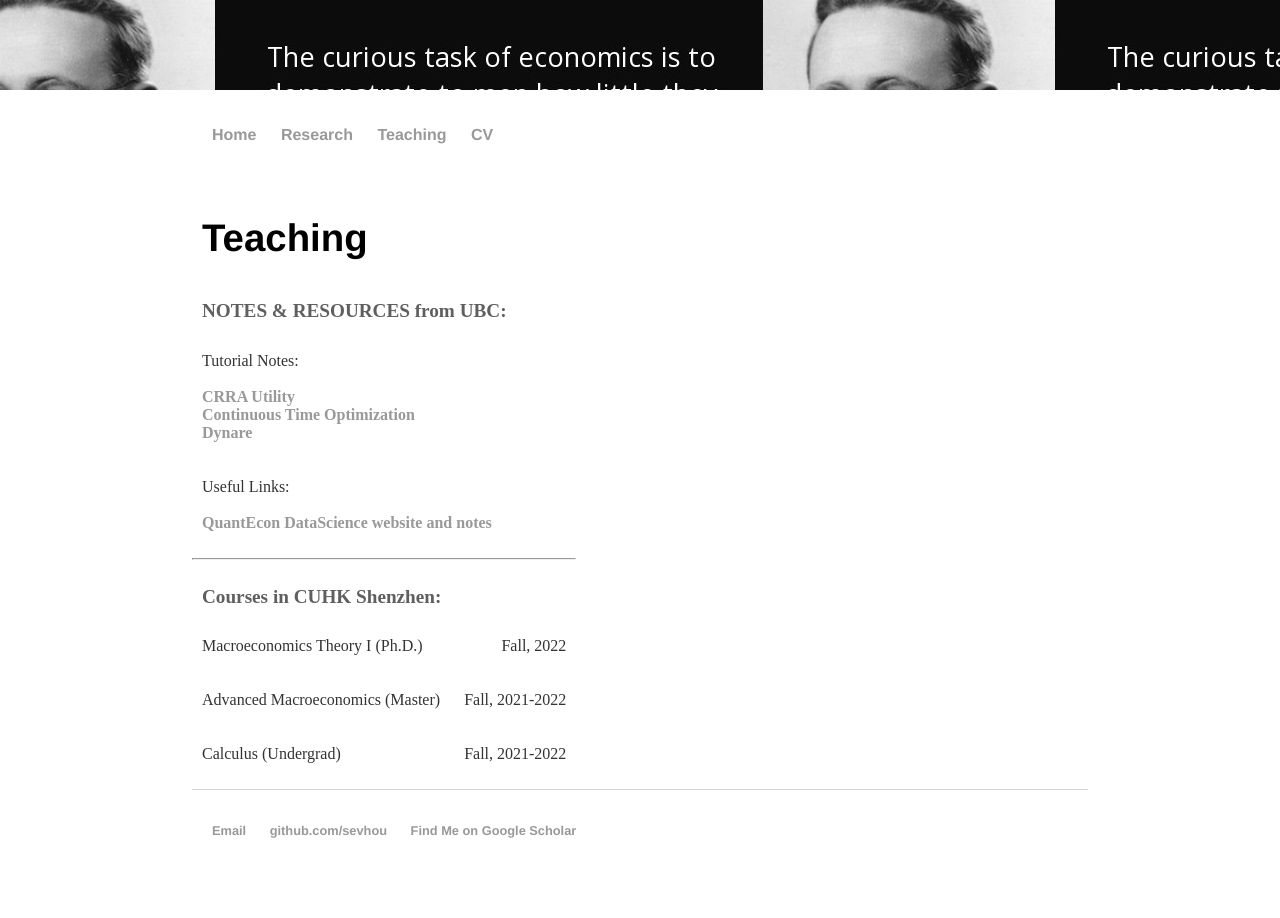
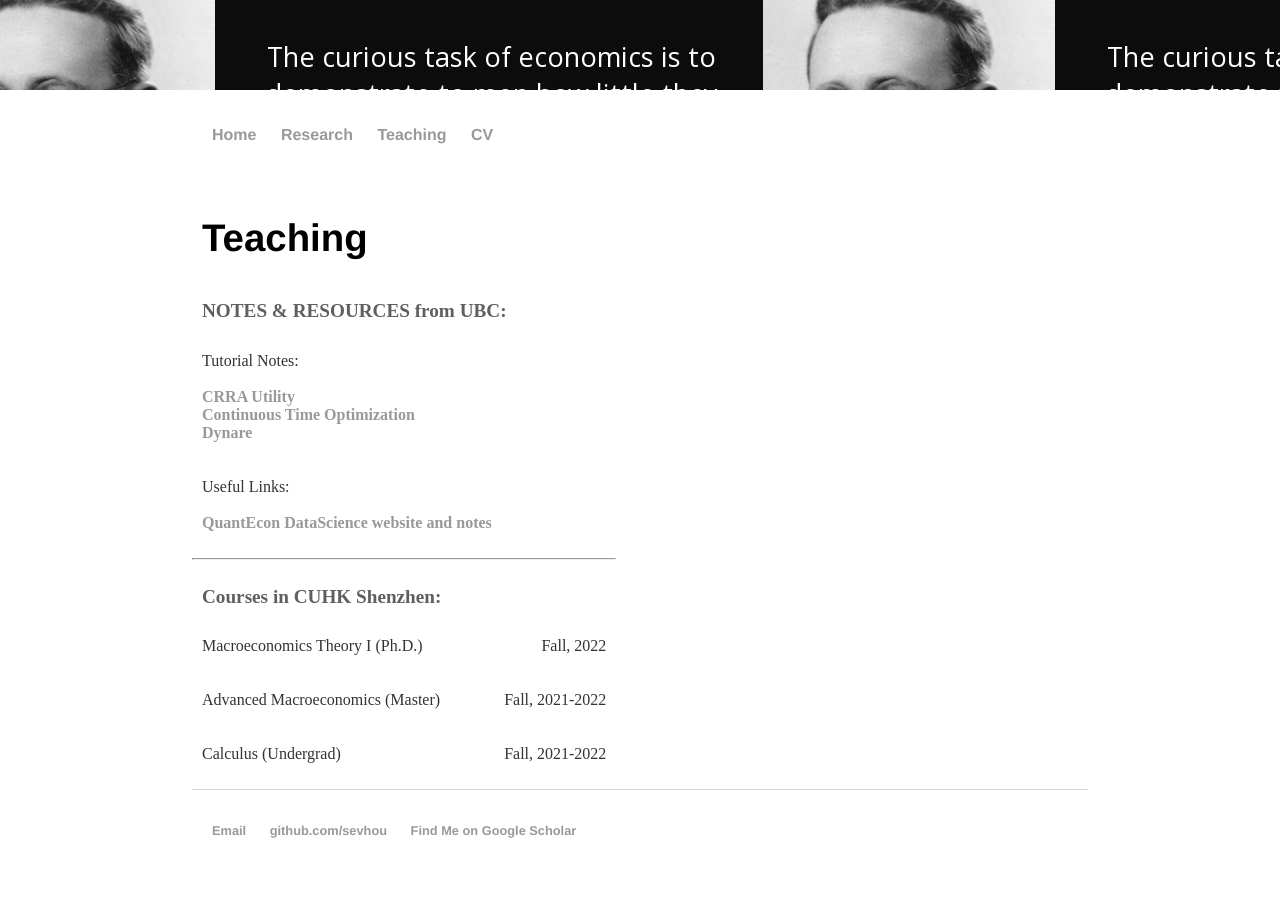
Before and after one commit to sevhou/sevhou.github.io, a Jekyll site: the page built from teaching/index.html, in a window 1280 px wide. Built offline with Jekyll 4.4.1, drawn with Linux system fonts in a browser that asks for light colours.

Commit message:
Update index.html

```diff
--- a/teaching/index.html
+++ b/teaching/index.html
@@ -27,15 +27,15 @@
 
    <h2>Courses in CUHK Shenzhen:</h2>
 
-       <p style="text-align:left;">Macroeconomics Theory I (Ph.D.)       &nbsp;&nbsp;&nbsp;&nbsp;&nbsp;        <span style="float:right;">
+       <p style="text-align:left;">Macroeconomics Theory I (Ph.D.)       &nbsp;&nbsp;&nbsp;&nbsp;&nbsp;&nbsp;&nbsp;&nbsp;&nbsp;&nbsp;&nbsp;&nbsp;&nbsp;&nbsp;&nbsp;        <span style="float:right;">
         Fall, 2022
     </span>
 	       </p>
-       <p style="text-align:left;">Advanced Macroeconomics (Master)     &nbsp;&nbsp;&nbsp;&nbsp;&nbsp;         <span style="float:right;">
+       <p style="text-align:left;">Advanced Macroeconomics (Master)     &nbsp;&nbsp;&nbsp;&nbsp;&nbsp;&nbsp;&nbsp;&nbsp;&nbsp;&nbsp;&nbsp;&nbsp;&nbsp;&nbsp;&nbsp;         <span style="float:right;">
 	       Fall, 2021-2022
 	       </span>
 	       </p>
-       <p style="text-align:left;">Calculus (Undergrad)                  &nbsp;&nbsp;&nbsp;&nbsp;&nbsp;        <span style="float:right;">
+       <p style="text-align:left;">Calculus (Undergrad)                  &nbsp;&nbsp;&nbsp;&nbsp;&nbsp;&nbsp;&nbsp;&nbsp;&nbsp;&nbsp;&nbsp;&nbsp;&nbsp;&nbsp;&nbsp;        <span style="float:right;">
 	       Fall, 2021-2022
 	       </span>
       </p>
```
